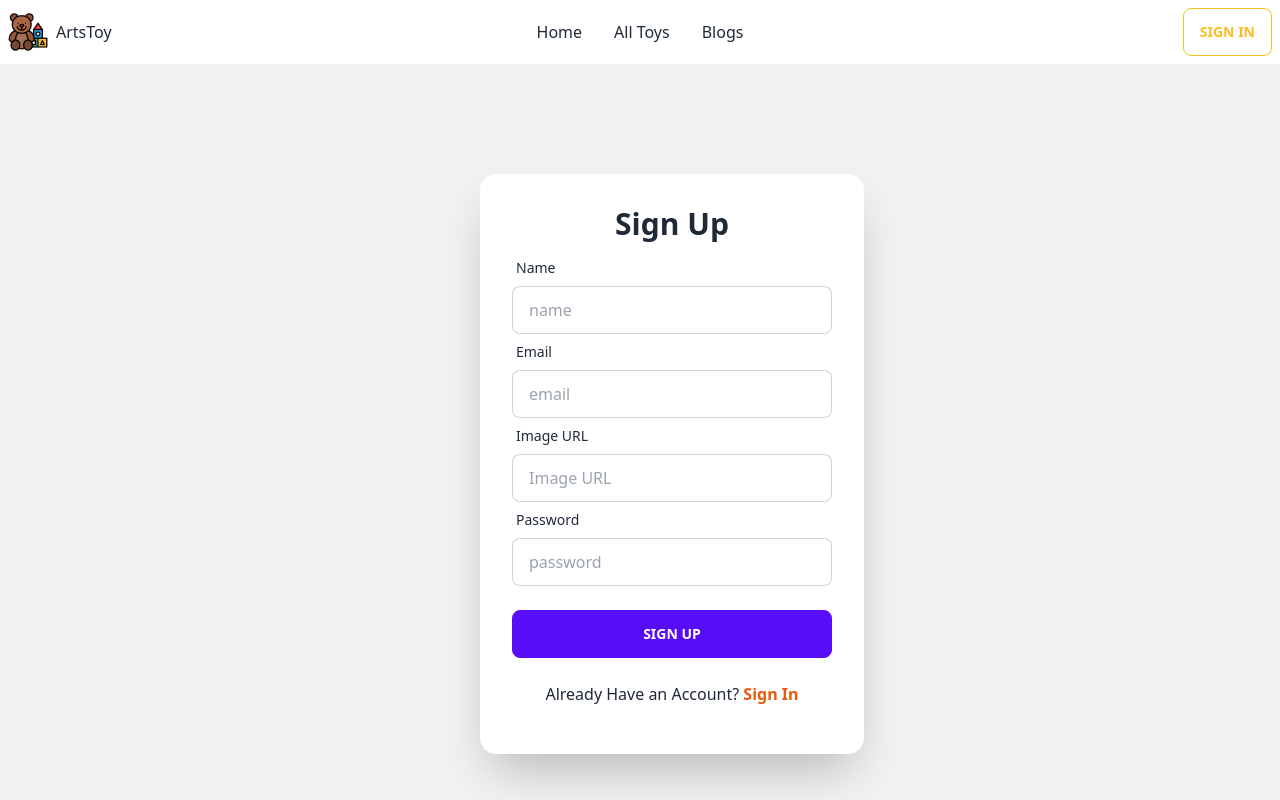
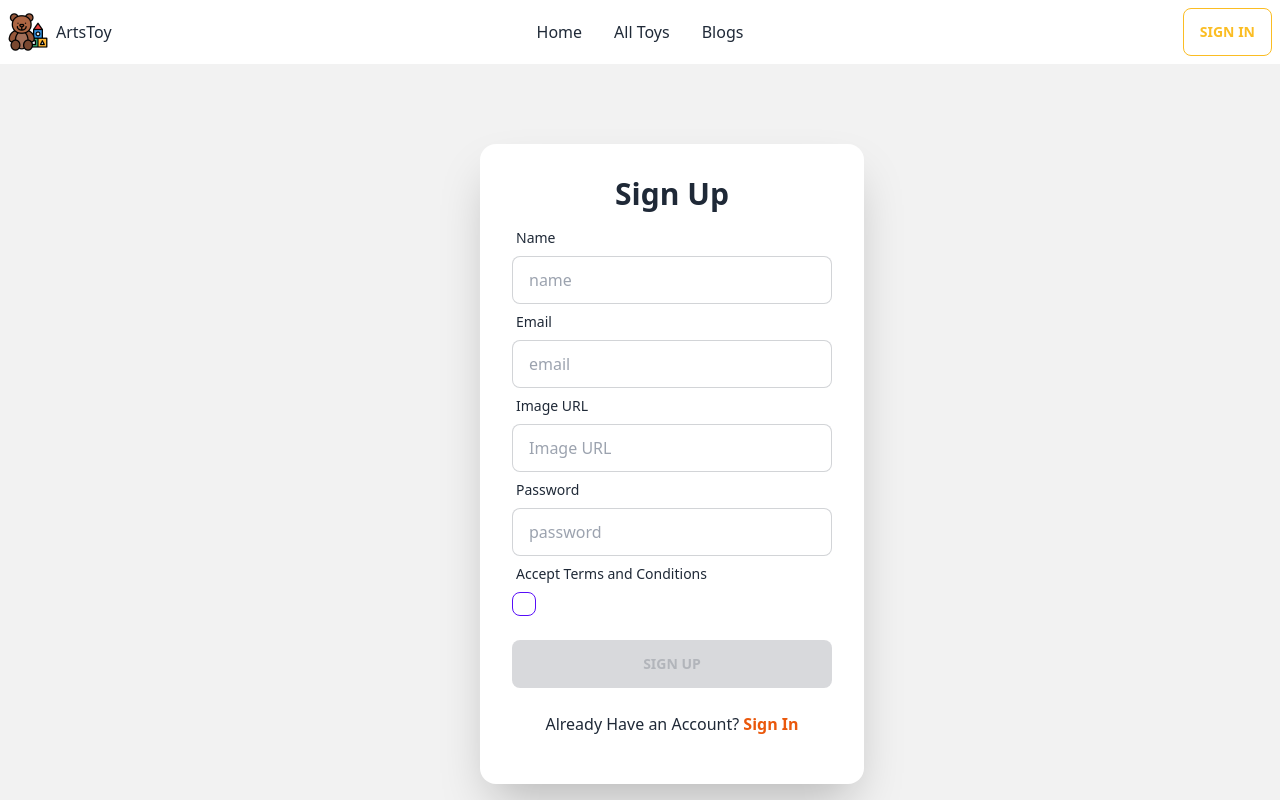
Before and after one commit to minjucse/toy-marketplace-client-side, a React (Vite) app: page /sign-up in a window 1280 px wide. Shown: the top 800 px of the page. Built offline with nearby package versions, Linux system fonts and the light colour scheme; no server answers.

Commit message:
Sign in and sign up page some modified

```diff
--- a/src/Pages/Auth/SignIn/SignIn.jsx
+++ b/src/Pages/Auth/SignIn/SignIn.jsx
@@ -56,7 +56,7 @@ const SignIn = () => {
                 <label className="label">
                   <span className="label-text">Password</span>
                 </label>
-                <input type="text" name='password' placeholder="password" className="input input-bordered" />
+                <input type="password" name='password' placeholder="password" className="input input-bordered" />
 
               </div>
               <div className="form-control mt-6">
--- a/src/Pages/Auth/SignUp/SignUp.jsx
+++ b/src/Pages/Auth/SignUp/SignUp.jsx
@@ -65,11 +65,17 @@ const SignUp = () => {
                 </label>
                 <input type="password" name='password' placeholder="password" className="input input-bordered" required/>
               </div>
+              <div className="form-control flex">
+                <label className="label">
+                  <span className="label-text">{<>Accept <Link to="/terms">Terms and Conditions</Link> </>}</span>
+                </label>
+                <input type="checkbox" name="accept" className="checkbox checkbox-primary"  onClick={handleAccepted}/>
+              </div>
               <div className="form-control mt-6">
-                <input className="btn btn-primary" type="submit" value="Sign Up" />
+                <input className="btn btn-primary" type="submit" value="Sign Up" disabled={!accepted}/>
               </div>
             </form>
-            <p className='my-4 text-center'>Already Have an Account? <Link className='text-orange-600 font-bold' to="/login">Sign In</Link> </p>
+            <p className='my-4 text-center'>Already Have an Account? <Link className='text-orange-600 font-bold' to="/sign-in">Sign In</Link> </p>
           </div>
         </div>
       </div>
```
